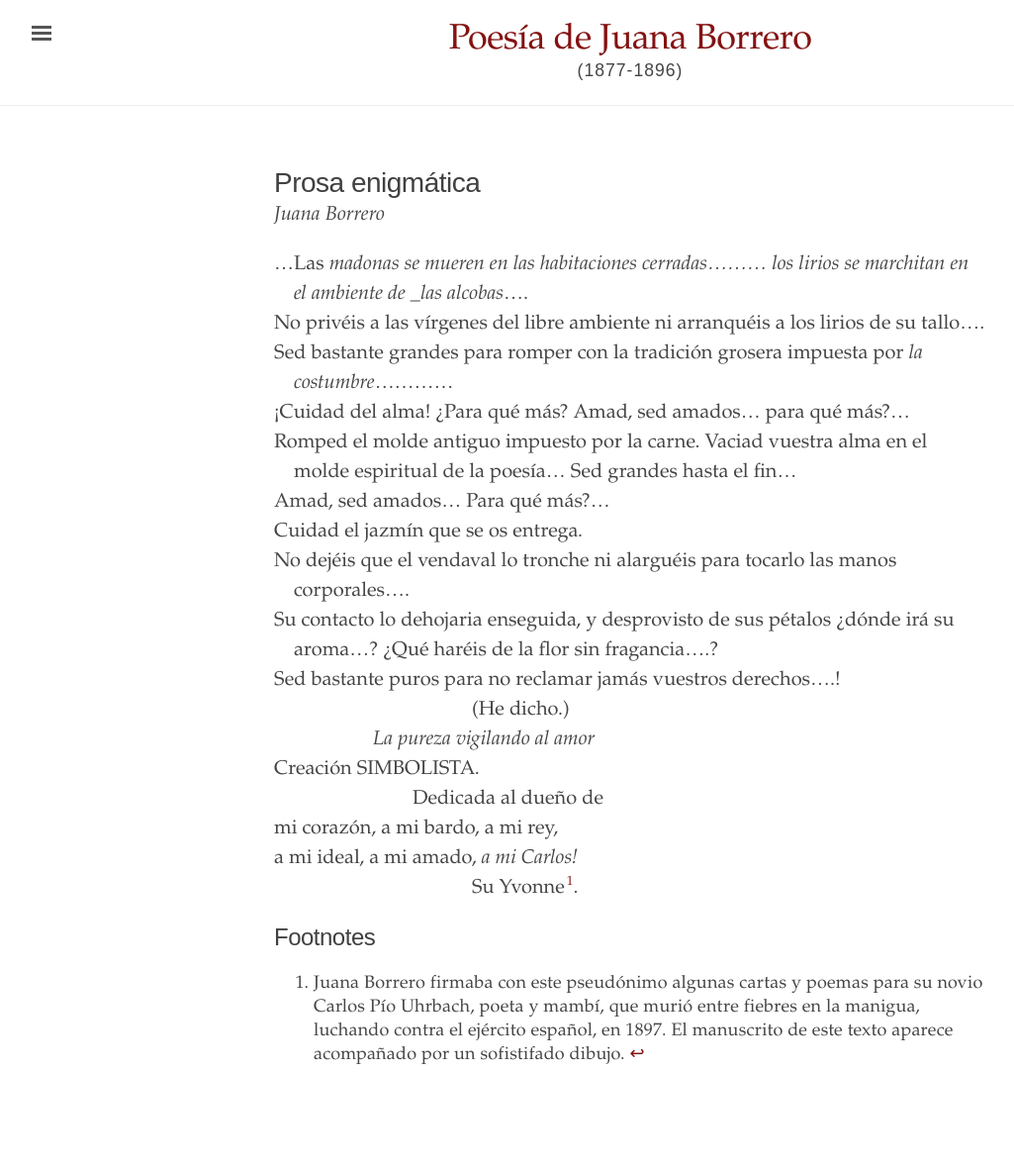
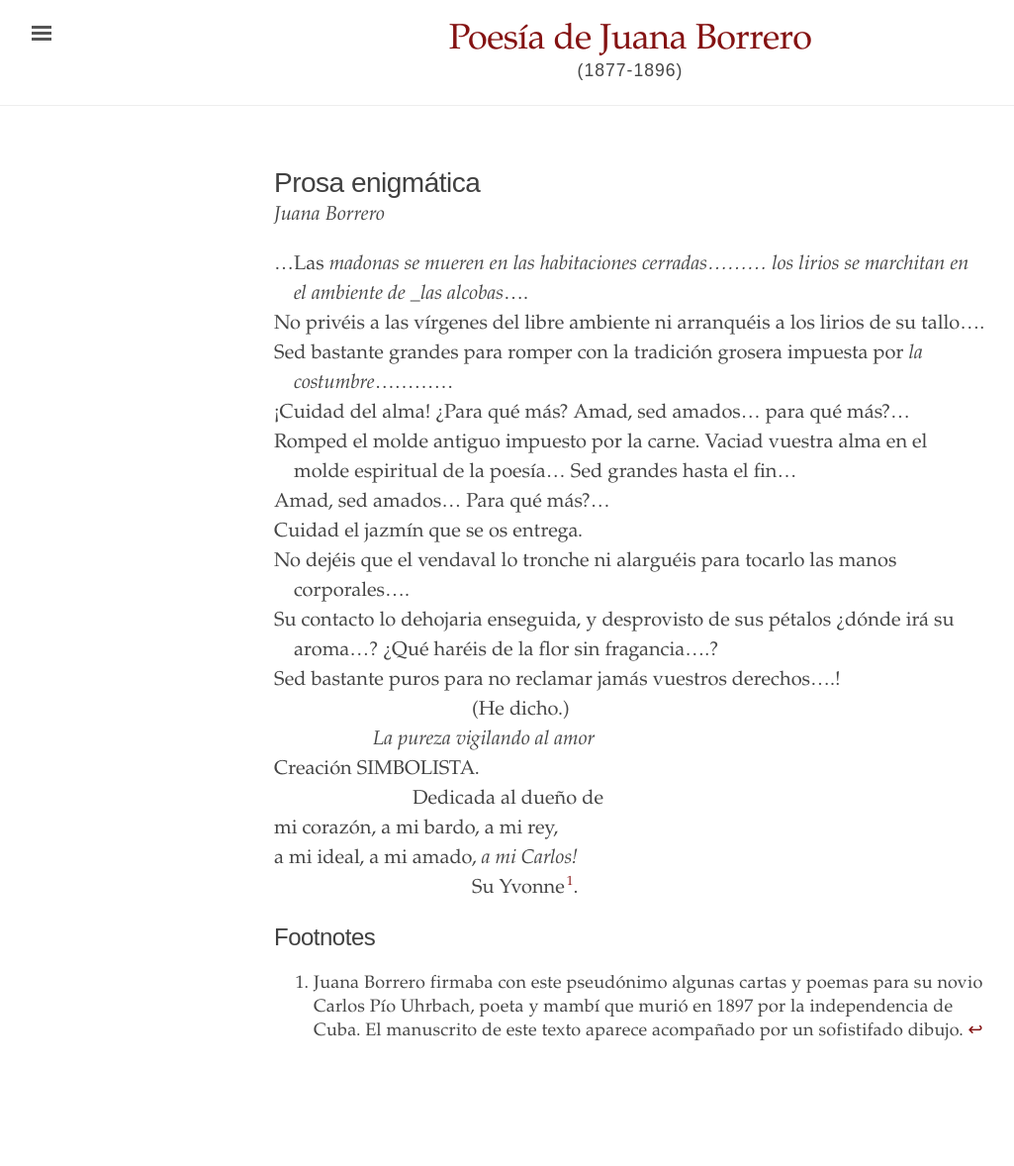
Before and after one commit to edicionesdereparto/juanaborrero, a Jekyll site: the page built from _texts/Prosa enigmática.md, in a window 1280 px wide. Shown: the whole page at 99% size, without its empty margins (3-1028 px from the left). Built offline with Jekyll 4.4.1, drawn with Linux system fonts in a browser that asks for light colours; after the commit the page ends 1154 px from its top, so only the background shows below that.

Commit message:
Update Prosa enigmática.md

```diff
--- a/_texts/Prosa enigmática.md
+++ b/_texts/Prosa enigmática.md
@@ -27,4 +27,4 @@ source: Poesías
 
 ## Footnotes
 
-- [^fn1]:Juana Borrero firmaba con este pseudónimo algunas cartas y poemas para su novio Carlos Pío Uhrbach, poeta y mambí, que murió entre fiebres en la manigua, luchando contra el ejército español, en 1897. El manuscrito de este texto aparece acompañado por un sofistifado dibujo.
+- [^fn1]:Juana Borrero firmaba con este pseudónimo algunas cartas y poemas para su novio Carlos Pío Uhrbach, poeta y mambí que murió en 1897 por la independencia de Cuba. El manuscrito de este texto aparece acompañado por un sofistifado dibujo.
```
